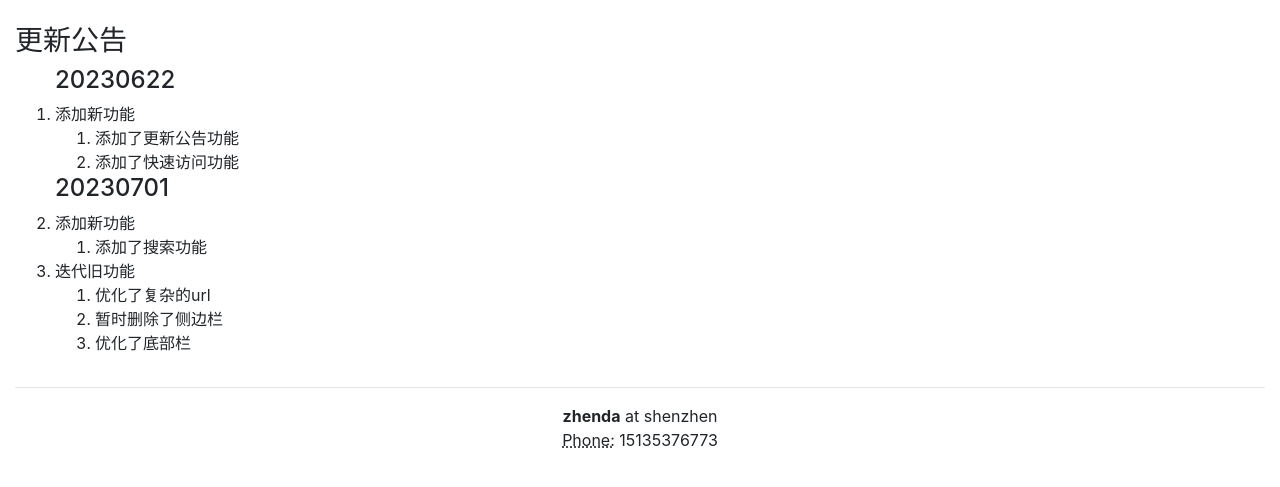
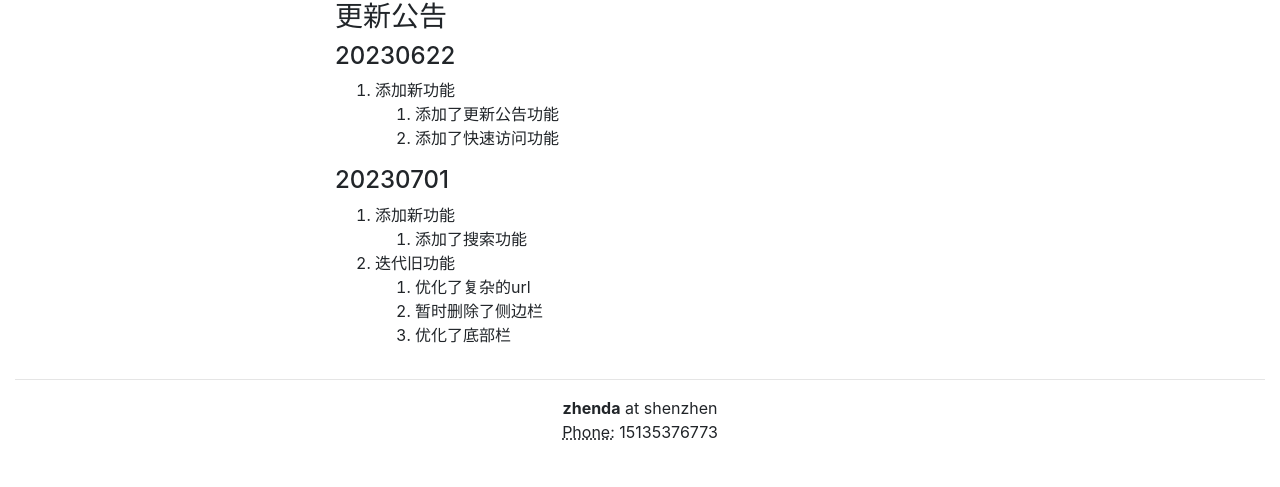
Before and after one commit to zhenda-hub/zhenda_note, a Django app: page /update_notice/update_notice/ in a window 1280 px wide. Shown: the part 56-543 px from the top of the page. Run offline with Django 4.2, Linux system fonts and the light colour scheme; parts of the project's set-up code (start-up, migrations or seed data) failed here and were passed over.

Commit message:
update ui for update_notice and search

```diff
--- a/search/templates/search.html
+++ b/search/templates/search.html
@@ -1,8 +1,8 @@
 {% extends 'base.html' %}
 
 {% block all_content %}
-
-    <div class="col-md-12">
+    <div class="col-md-3"></div>
+    <div class="col-md-6">
         <h4>笔记搜索结果：</h4>
         <ul>
             {% for note in notes %}
@@ -21,4 +21,5 @@
             {% endfor %}
         </ul>
     </div>
+    <div class="col-md-3"></div>
 {% endblock all_content %}
--- a/update_notice/templates/update_notice/update_notice.html
+++ b/update_notice/templates/update_notice/update_notice.html
@@ -5,12 +5,15 @@
 {% endblock title %}
 
 
-{% block content %}
+{% block all_content %}
+    <div class="col-md-3"></div>
+    <div class="col-md-6">
         <h3>
             更新公告
         </h3>
+
+        <h4>20230622</h4>
         <ol>
-        <h4>20230622</h4>
             <li class="list-item">
                 添加新功能
                 <ol>
@@ -30,7 +33,10 @@
             {#                </li>#}
             {#            </ol>#}
             {#        </li>#}
+        </ol>
+
         <h4>20230701</h4>
+        <ol>
             <li class="list-item">
                 添加新功能
                 <ol>
@@ -53,7 +59,10 @@
                     </li>
                 </ol>
             </li>
-
         </ol>
 
-{% endblock content %}
+    </div>
+    <div class="col-md-3"></div>
+
+
+{% endblock all_content %}
```
Lines whose indentation alone changed are shown as unchanged.
